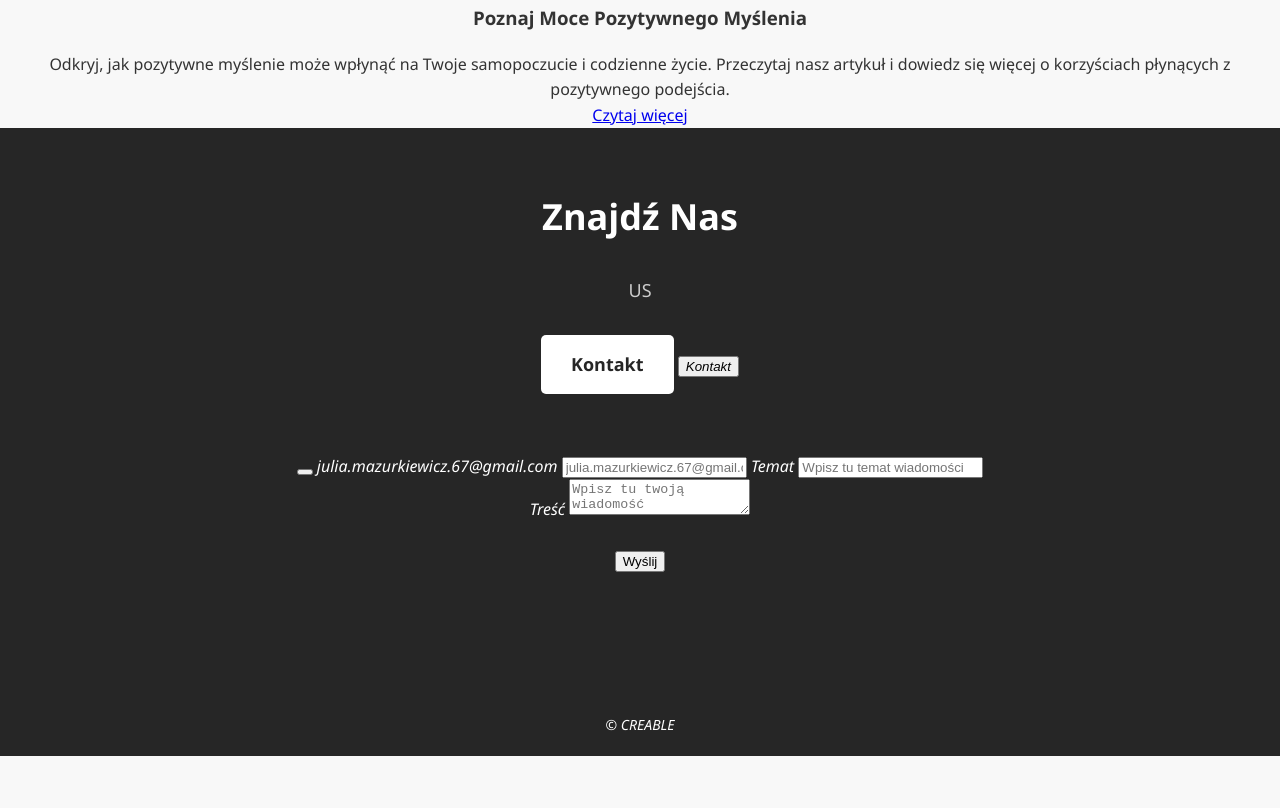
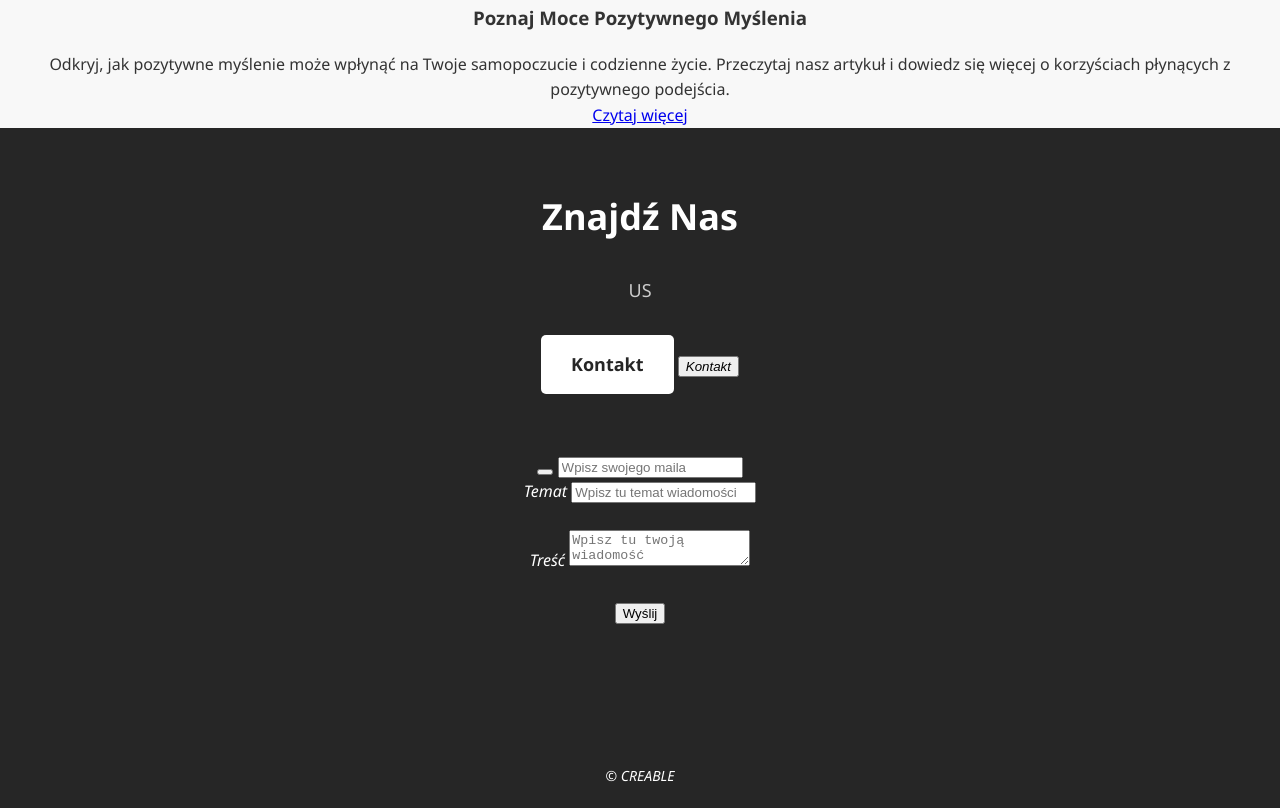
Before and after one commit to sthwby/CREABLE, a plain HTML site: page index.html in a window 1280 px wide. Shown: the part 1531-2339 px from the top of the page. Before the commit the page ends 2287 px from the top, so only its background shows below. Drawn offline with Linux system fonts and the light colour scheme.

Commit message:
commit 3

```diff
--- a/index.html
+++ b/index.html
@@ -82,14 +82,14 @@
                             <i class="fa fa-times close-form" aria-hidden="true"></span>
                           </button>
                           <label>
-                            julia.mazurkiewicz.67@gmail.com
-                            <input name="from" placeholder="julia.mazurkiewicz.67@gmail.coml">
-                          </label>
+                            <!-- julia.mazurkiewicz.67@gmail.com -->
+                            <input name="from" placeholder="Wpisz swojego maila">
+                          </label><br>
                           <label>
                             Temat
                             <input name="subject" placeholder="Wpisz tu temat wiadomości">
                           </label>
-                          <br>
+                          <br><br>
                           <label for="inp-message">
                             Treść
                           </label>
```
